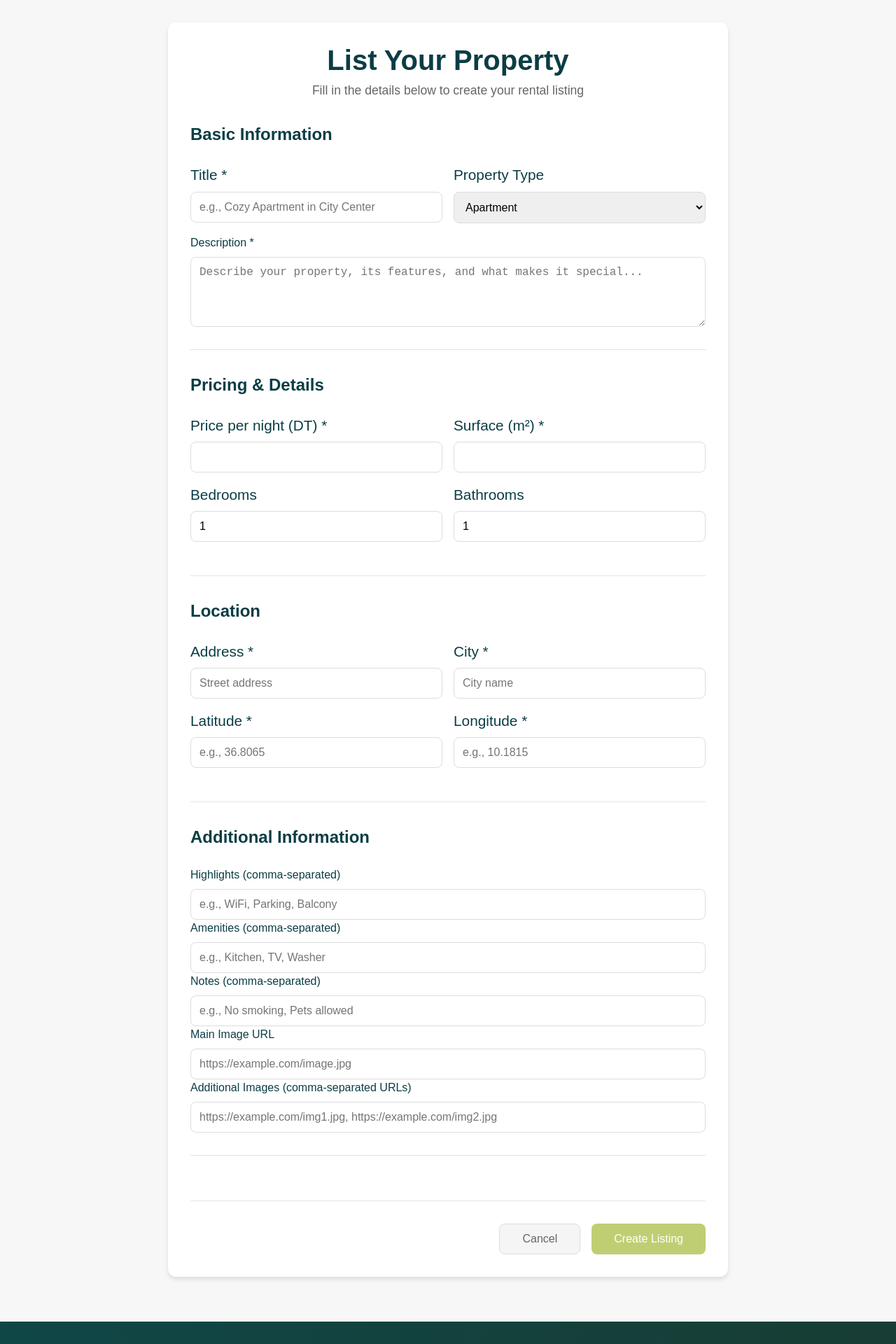
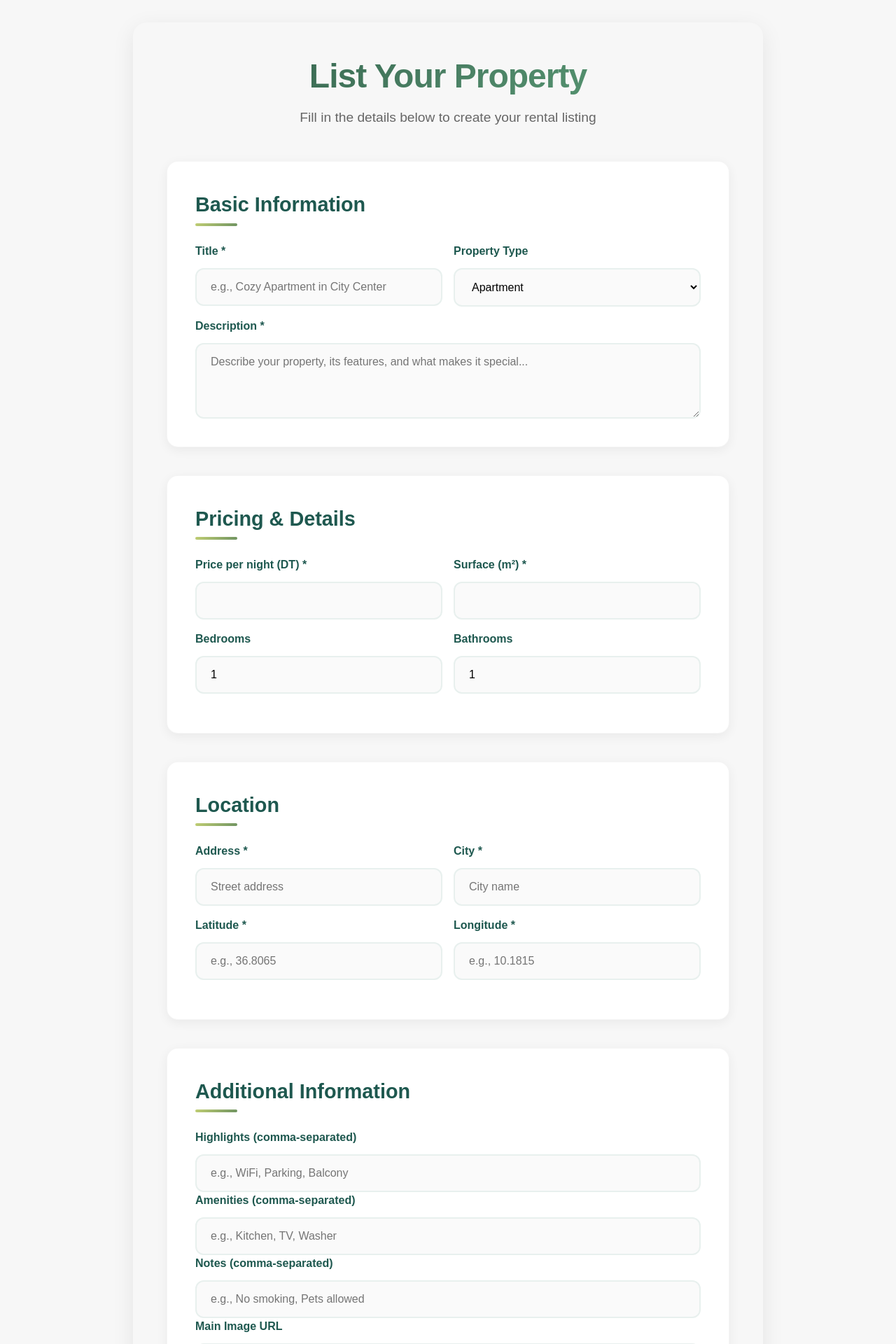
Before and after one commit to mohamed-chtourou/rentease, a React app in the folder front/frontend/: page /host/listing in a window 1280 px wide. Shown: the top 1920 px of the page at 70% size. Built offline with nearby package versions, Linux system fonts and the light colour scheme; no server answers; the HTML template or start-up script is replaced by a standard one.

Commit message:
Update HostListingForm design to match home page style

```diff
--- a/front/frontend/src/pages/HostListingForm.css
+++ b/front/frontend/src/pages/HostListingForm.css
@@ -1,48 +1,69 @@
 .listing-form-container {
-  max-width: 800px;
+  max-width: 900px;
   margin: 2rem auto;
-  padding: 2rem;
-  background: #fff;
-  border-radius: 12px;
-  box-shadow: 0 4px 6px rgba(0, 0, 0, 0.1);
+  padding: 3rem;
+  background: #f7f7f7;
+  border-radius: 20px;
+  box-shadow: 0 8px 32px rgba(0, 0, 0, 0.08);
 }
 
 .form-header {
   text-align: center;
-  margin-bottom: 2rem;
+  margin-bottom: 3rem;
 }
 
 .form-header h1 {
-  color: #0b3d45;
-  font-size: 2.5rem;
-  margin-bottom: 0.5rem;
+  font-size: 3rem;
+  font-weight: 800;
+  color: #1a3a2e;
+  text-align: center;
+  margin: 0 0 1rem 0;
+  letter-spacing: -1px;
+  line-height: 1.2;
+  background: linear-gradient(135deg, #2d5a45 0%, #4a8064 50%, #5a9e76 100%);
+  -webkit-background-clip: text;
+  -webkit-text-fill-color: transparent;
+  background-clip: text;
+  position: relative;
 }
 
 .form-header p {
   color: #666;
-  font-size: 1.1rem;
+  font-size: 1.2rem;
+  font-weight: 400;
 }
 
 .listing-form {
   display: flex;
   flex-direction: column;
-  gap: 2rem;
+  gap: 2.5rem;
 }
 
 .form-section {
-  border-bottom: 1px solid #e5e5e5;
-  padding-bottom: 2rem;
-}
-
-.form-section:last-child {
-  border-bottom: none;
+  background: white;
+  border-radius: 16px;
+  padding: 2.5rem;
+  box-shadow: 0 4px 16px rgba(0, 0, 0, 0.06);
+  border: 1px solid rgba(0, 0, 0, 0.04);
 }
 
 .form-section h2 {
-  color: #0b3d45;
-  font-size: 1.5rem;
-  margin-bottom: 1.5rem;
-  font-weight: 600;
+  color: #1e584f;
+  font-size: 1.8rem;
+  margin-bottom: 2rem;
+  font-weight: 700;
+  position: relative;
+}
+
+.form-section h2::after {
+  content: '';
+  position: absolute;
+  bottom: -8px;
+  left: 0;
+  width: 60px;
+  height: 4px;
+  background: linear-gradient(135deg, #c0ce73 0%, #6f9361 100%);
+  border-radius: 2px;
 }
 
 .form-row {
@@ -58,19 +79,22 @@
 }
 
 .form-group label {
-  font-weight: 500;
-  color: #0b3d45;
-  margin-bottom: 0.5rem;
+  font-weight: 600;
+  color: #1e584f;
+  margin-bottom: 0.75rem;
+  font-size: 1rem;
 }
 
 .form-group input,
 .form-group select,
 .form-group textarea {
-  padding: 0.75rem;
-  border: 1px solid #ddd;
-  border-radius: 8px;
+  padding: 1rem 1.25rem;
+  border: 2px solid #e8f0ee;
+  border-radius: 12px;
   font-size: 1rem;
-  transition: border-color 0.2s ease;
+  transition: all 0.3s ease;
+  background: #fafafa;
+  font-family: 'Poppins', Arial, sans-serif;
 }
 
 .form-group input:focus,
@@ -78,7 +102,9 @@
 .form-group textarea:focus {
   outline: none;
   border-color: #c0ce73;
-  box-shadow: 0 0 0 3px rgba(192, 206, 115, 0.1);
+  background: white;
+  box-shadow: 0 0 0 4px rgba(192, 206, 115, 0.1);
+  transform: translateY(-1px);
 }
 
 .form-group textarea {
@@ -87,62 +113,73 @@
 }
 
 .error-message {
-  background: #fee;
+  background: linear-gradient(135deg, #fee, #fdd);
   color: #c33;
-  padding: 1rem;
-  border-radius: 8px;
+  padding: 1.25rem 1.5rem;
+  border-radius: 12px;
   border: 1px solid #fcc;
-  margin-bottom: 1rem;
+  margin-bottom: 2rem;
+  font-weight: 500;
+  box-shadow: 0 2px 8px rgba(204, 51, 51, 0.1);
 }
 
 .form-actions {
   display: flex;
-  justify-content: flex-end;
-  gap: 1rem;
-  margin-top: 2rem;
+  justify-content: center;
+  gap: 1.5rem;
+  margin-top: 3rem;
   padding-top: 2rem;
-  border-top: 1px solid #e5e5e5;
+  border-top: 1px solid #e8f0ee;
 }
 
 .cancel-btn,
 .submit-btn {
-  padding: 0.75rem 2rem;
+  padding: 1rem 2.5rem;
   border: none;
-  border-radius: 8px;
-  font-size: 1rem;
-  font-weight: 500;
+  border-radius: 12px;
+  font-size: 1.1rem;
+  font-weight: 600;
   cursor: pointer;
-  transition: all 0.2s ease;
+  transition: all 0.3s ease;
+  font-family: 'Poppins', Arial, sans-serif;
+  min-width: 160px;
 }
 
 .cancel-btn {
-  background: #f5f5f5;
+  background: #f7f7f7;
   color: #666;
-  border: 1px solid #ddd;
+  border: 2px solid #e8f0ee;
 }
 
 .cancel-btn:hover {
-  background: #e5e5e5;
+  background: #e8f0ee;
+  border-color: #c0ce73;
+  color: #1e584f;
 }
 
 .submit-btn {
-  background: #c0ce73;
+  background: linear-gradient(135deg, #1e584f 0%, #08464f 100%);
   color: white;
+  box-shadow: 0 4px 16px rgba(30, 88, 79, 0.3);
 }
 
 .submit-btn:hover:not(:disabled) {
-  background: #a8b863;
+  transform: translateY(-2px);
+  box-shadow: 0 8px 24px rgba(30, 88, 79, 0.4);
+  background: linear-gradient(135deg, #08464f 0%, #1e584f 100%);
 }
 
 .submit-btn:disabled {
   opacity: 0.6;
   cursor: not-allowed;
+  transform: none;
+  box-shadow: none;
 }
 
 @media (max-width: 768px) {
   .listing-form-container {
     margin: 1rem;
-    padding: 1rem;
+    padding: 2rem 1.5rem;
   }
 
   .form-row {
@@ -150,6 +187,25 @@
   }
 
   .form-header h1 {
-    font-size: 2rem;
+    font-size: 2.2rem;
+  }
+
+  .form-section {
+    padding: 2rem 1.5rem;
+  }
+
+  .form-section h2 {
+    font-size: 1.5rem;
+  }
+
+  .form-actions {
+    flex-direction: column;
+    gap: 1rem;
+  }
+
+  .cancel-btn,
+  .submit-btn {
+    width: 100%;
+    min-width: unset;
   }
 }
```
